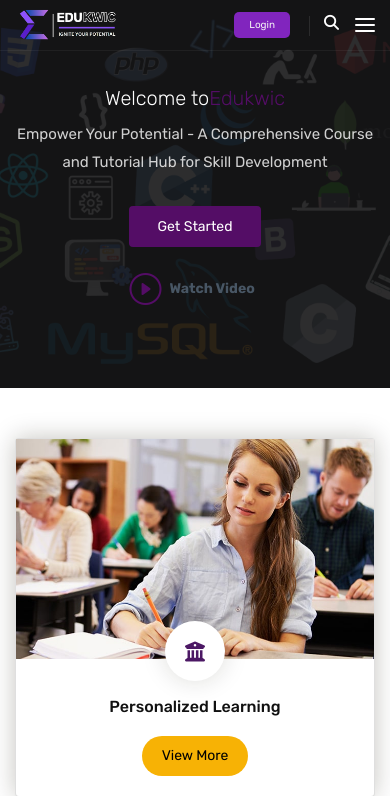
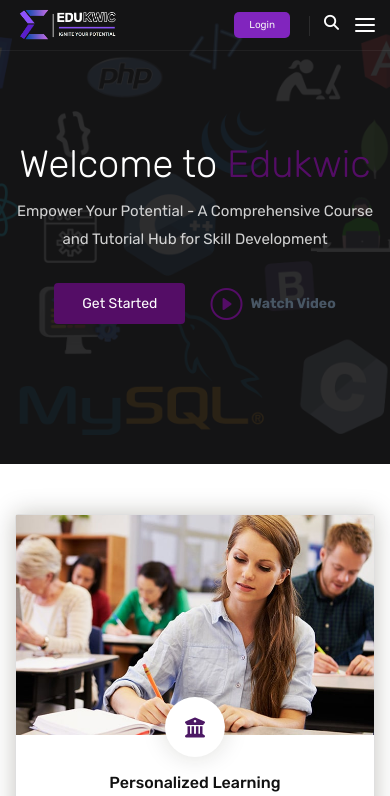
Before and after one commit to NEXGLIMP/EDUKWIC-website, a PHP site: page / in a window 390 px wide. Shown: the top 796 px of the page. Run offline with PHP 8.4, Linux system fonts and the light colour scheme; some libraries are stand-ins or nearby versions.

Commit message:
index.html pages

```diff
--- a/assets/css/main.css
+++ b/assets/css/main.css
@@ -29,16 +29,15 @@
 
 @media (min-width: 1365px) {
   .hero-fullscreen {
-      background-attachment: fixed;
+    background-attachment: fixed;
   }
 }
-
 @media (max-width: 760px) {
   .hero-fullscreen {
-      min-height: 46vh;
+    min-height: 55vh;
   }
   .herotext {
-      padding-top: 50px;
+    padding-top: 50px;
   }
 }
 
@@ -51,13 +50,12 @@
 .hero-fullscreen h2 span {
   color: #540d66;
 }
-
-.hero-text {
+.hero-text{
   font-weight: 400;
 }
 
 .hero-fullscreen p {
-  color: rgba(255, 255, 255, 0.8);
+  color: rgba(255,255,255, 0.8);
   margin: 0 0 30px 0;
   font-size: 20px;
   font-weight: 400;
@@ -82,7 +80,7 @@
 .hero-fullscreen .btn-watch-video {
   font-size: 16px;
   transition: 0.5s;
-  margin-top: 10px;
+  margin-left: 25px;
   font-family: var(--font-secondary);
   color: var(--color-secondary);
   font-weight: 600;
@@ -106,17 +104,17 @@
 
 @media (max-width: 640px) {
   .hero-fullscreen h2 {
-      font-size: 20px;
+    font-size: 38px;
   }
 
   .hero-fullscreen p {
-      font-size: 15px;
-      margin-bottom: 30px;
+    font-size: 15px;
+    margin-bottom: 30px;
   }
 
   .hero-fullscreen .btn-get-started,
   .hero-fullscreen .btn-watch-video {
-      font-size: 14px;
+    font-size: 14px;
   }
 }
 /*=================
--- a/index.html
+++ b/index.html
@@ -70,15 +70,15 @@
     <div class="page-content bg-white">
         <!-- Main Slider -->
         <section id="hero-fullscreen" class="hero-fullscreen d-flex align-items-center">
-			<div class="container d-flex flex-column align-items-center position-relative pb-5 herotext text-center" data-aos="zoom-out">
-				<div class="hero-text">
-					<h2 class="display-4">Welcome to<span>Edukwic</span></h2>
-					<p class="lead animate-text">Empower Your Potential - A Comprehensive Course and Tutorial Hub for Skill Development</p>
-				</div>
-				<div class="d-flex flex-column flex-sm-row">
-					<a href="#about" class="btn-get-started scrollto mb-3 mb-sm-0">Get Started</a>
-					<a href="https://www.youtube.com/watch?v=LXb3EKWsInQ" class="glightbox btn-watch-video d-flex align-items-center ml-sm-3"><i class="bi bi-play-circle"></i><span>Watch Video</span></a>
-				</div>
+			<div class="container d-flex flex-column align-items-center position-relative pb-5 herotext  text-center" data-aos="zoom-out">
+			  <div class="hero-text">
+				<h2 class="display-4">Welcome to <span>Edukwic</span></h2>
+			    <p class="lead animate-text"> Empower Your Potential - A Comprehensive Course and Tutorial Hub for Skill Development</p>
+			  </div>
+			  <div class="d-flex">
+				<a href="#about" class="btn-get-started scrollto">Get Started</a>
+				<a href="https://www.youtube.com/watch?v=LXb3EKWsInQ" class="glightbox btn-watch-video d-flex align-items-center"><i class="bi bi-play-circle"></i><span>Watch Video</span></a>
+			  </div>
 			</div>
 		</section>
         <!-- Main Slider -->
```
Also changed, not shown: admin/assets/images/loading.gif.
